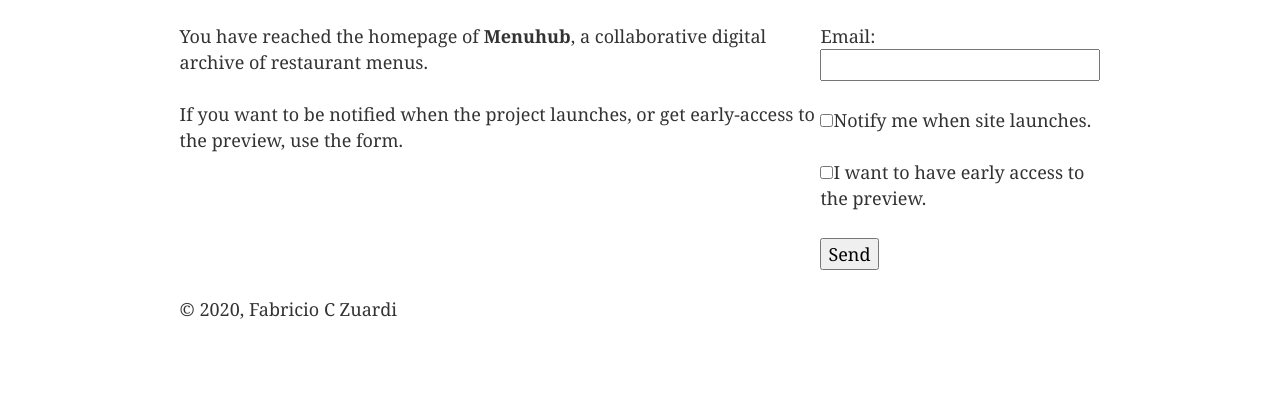
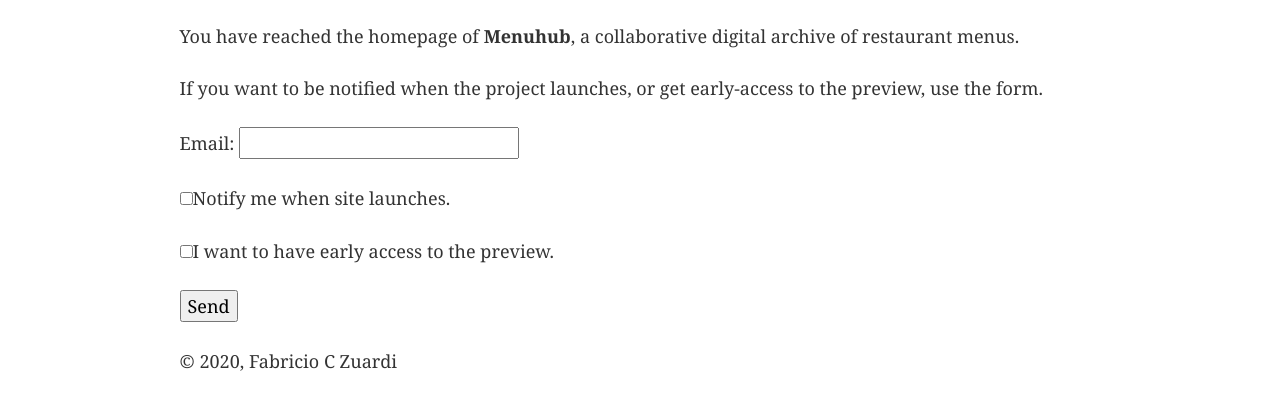
Before and after one commit to menuhub/waiting-line, a Gatsby site: page / in a window 1280 px wide. Shown: the part 100-510 px from the top of the page. Built offline with nearby package versions, Linux system fonts and the light colour scheme; Gatsby itself is replaced by a stand-in of ours.

Commit message:
remove flex style from home

```diff
--- a/src/pages/index.js
+++ b/src/pages/index.js
@@ -7,7 +7,7 @@ const IndexPage = ({ data }) => {
   const { title, description } = data.site.siteMetadata
   return (
     <Layout>
-      <div style={{ display: "flex" }}>
+      <div>
         <div>
           <WelcomeMessage title={title} description={description} />
         </div>
```
